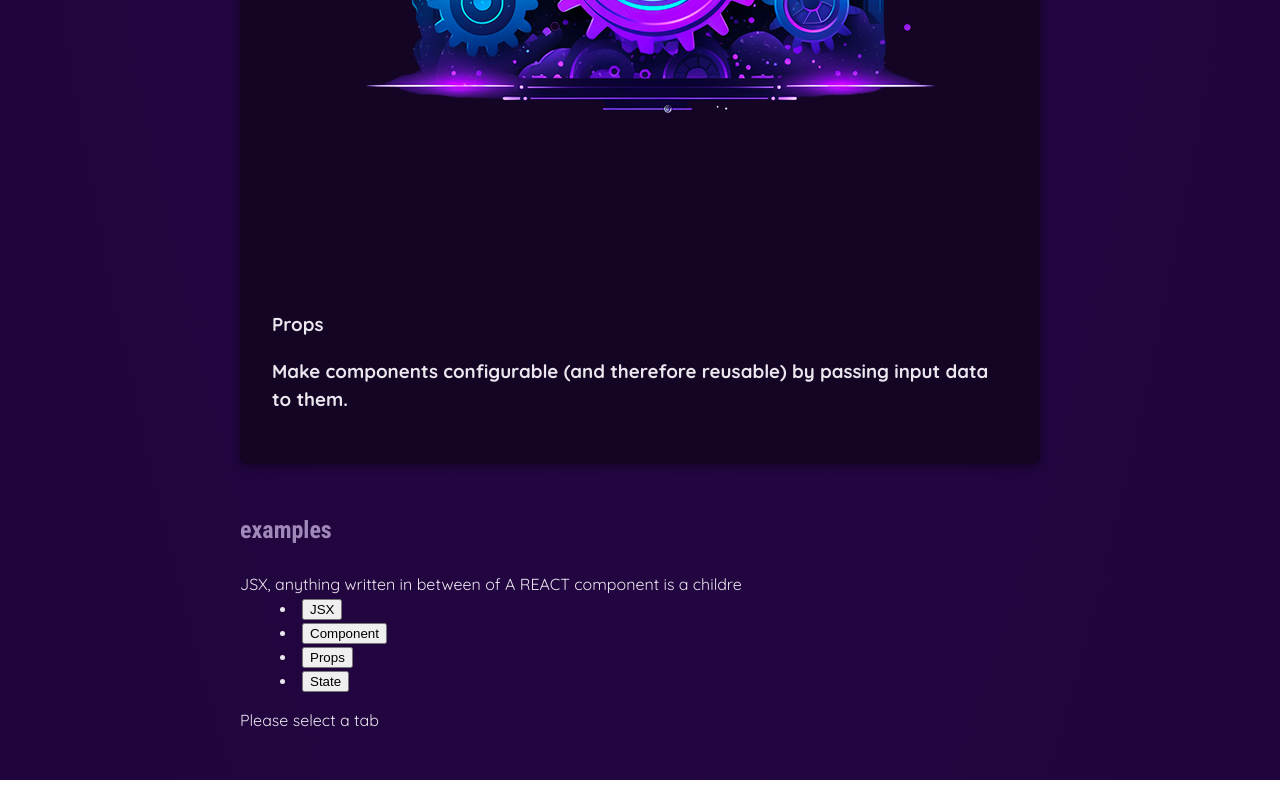
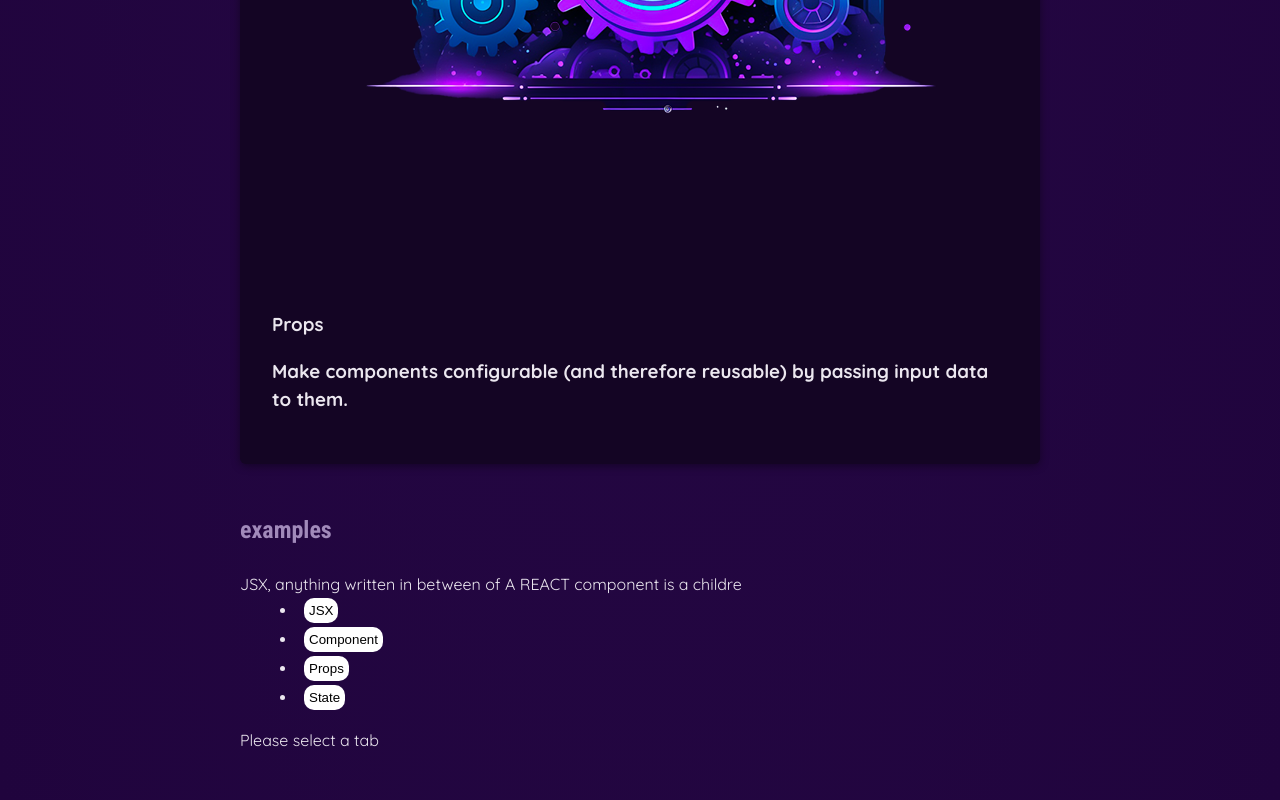
Before and after one commit to shwetank00001/react-revise, a React (Vite) app in the folder 01-starting-project/: page / in a window 1280 px wide. Shown: the part 5774-6574 px from the top of the page. Built offline with nearby package versions, Linux system fonts and the light colour scheme.

Commit message:
Practised style attributes

```diff
--- a/01-starting-project/src/App.jsx
+++ b/01-starting-project/src/App.jsx
@@ -9,6 +9,7 @@ import { useState } from 'react';
 
 function App() {
     const ele = CORE_CONCEPTS.map(function (item) {
+
         return (
             <CoreConcept
                 image={item.image}
@@ -41,6 +42,20 @@ function App() {
 
     console.log(dynamicContent);
 
+    let tabContent = <p>Please select a tab</p>;
+
+    if(dynamicContent){
+        tabContent =
+           ( <div id="tab-content">
+                <h3>{EXAMPLES[dynamicContent].title}</h3>
+                <p>{EXAMPLES[dynamicContent].description}</p>
+                <pre>
+                    <code>{EXAMPLES[dynamicContent].code}</code>
+                </pre>
+            </div>)
+
+    }
+
     return (
         <div>
             <Header />
@@ -66,26 +81,22 @@ function App() {
                     JSX, anything written in between of A REACT component is a
                     childre
                     <main>
-                        <TabButton
-                            onSelect={() => {
-                                handleClick("jsx");
-                            }}
-                        >
+                        <TabButton isSelected={dynamicContent === "jsx"} onSelect={() => { handleClick("jsx");}} >
                             JSX
                         </TabButton>
-                        <TabButton onSelect={() => handleClick("components")}>
+                        <TabButton isSelected={dynamicContent === "components"} onSelect={() => handleClick("components")}>
                             Component
                         </TabButton>
-                        <TabButton onSelect={() => handleClick("props")}>
+                        <TabButton isSelected={dynamicContent === "props"} onSelect={() => handleClick("props")}>
                             Props
                         </TabButton>
-                        <TabButton onSelect={() => handleClick("state")}>
+                        <TabButton isSelected={dynamicContent === "state"} onSelect={() => handleClick("state")}>
                             State
                         </TabButton>
                     </main>
                     {/* {dynamicContent} */}
                     {/* HEre we can use a data dynamically from our data.js file. */}
-                    {!dynamicContent ? (
+                    {/* {!dynamicContent ? (
                         <p>Please select a tab</p>
                     ) : (
                         <div id="tab-content">
@@ -95,7 +106,8 @@ function App() {
                                 <code>{EXAMPLES[dynamicContent].code}</code>
                             </pre>
                         </div>
-                    )}
+                    )} */}
+                    {tabContent}
                 </section>
             </main>
         </div>
--- a/01-starting-project/src/components/TabButton.jsx
+++ b/01-starting-project/src/components/TabButton.jsx
@@ -1,10 +1,23 @@
 import React from 'react'
 
 // const TabButton = (props) => {
-const TabButton = ({children, onSelect }) => {
+const TabButton = ({children, onSelect, isSelected }) => {
+
+  const buttonBg = {
+    backgroundColor:isSelected ? "#222222" : "#ffffff",
+    padding: "5px",
+    borderRadius: "10px",
+    border:"0",
+    margin: "2px"
+  }
+
   return (
-    <li><button onClick={onSelect}>{children}</button></li>
-  )
+      <li>
+          <button style={buttonBg} onClick={onSelect}>
+              {children}
+          </button>
+      </li>
+  );
 }
 
 export default TabButton
```
